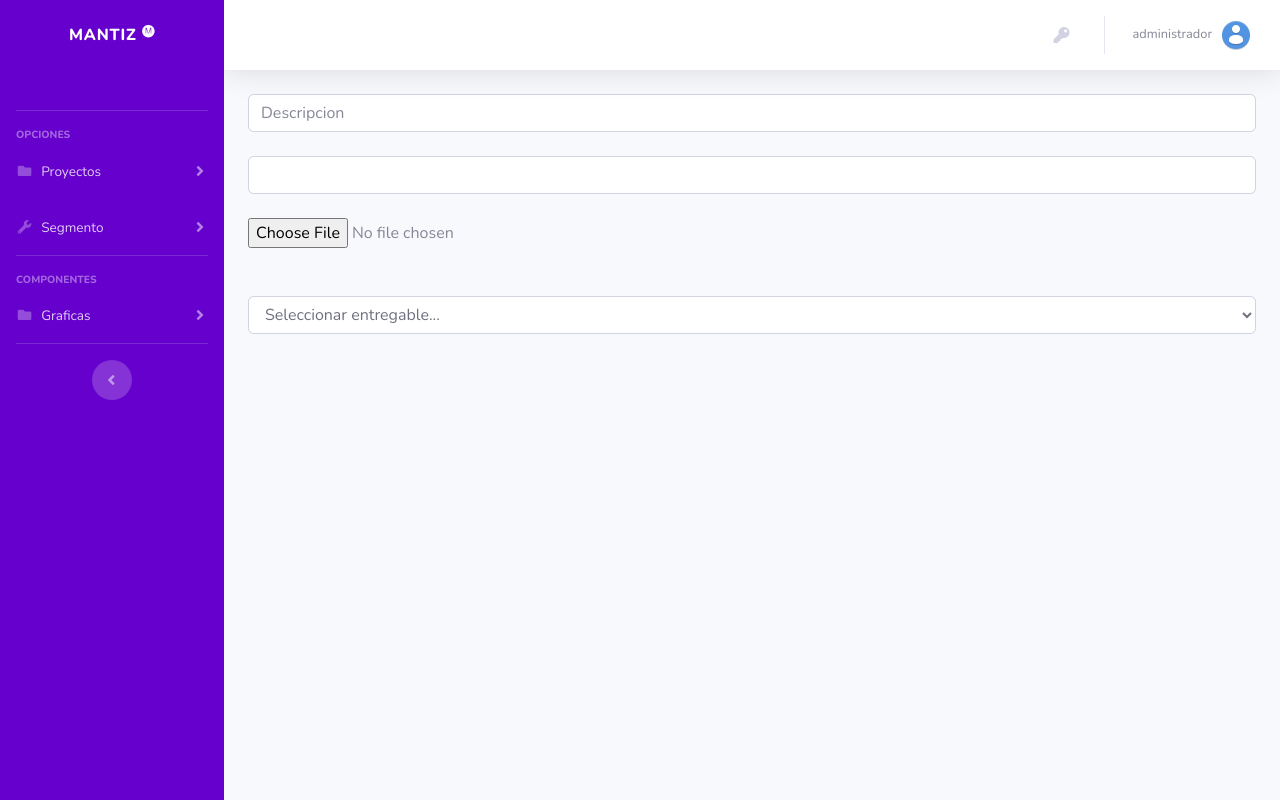
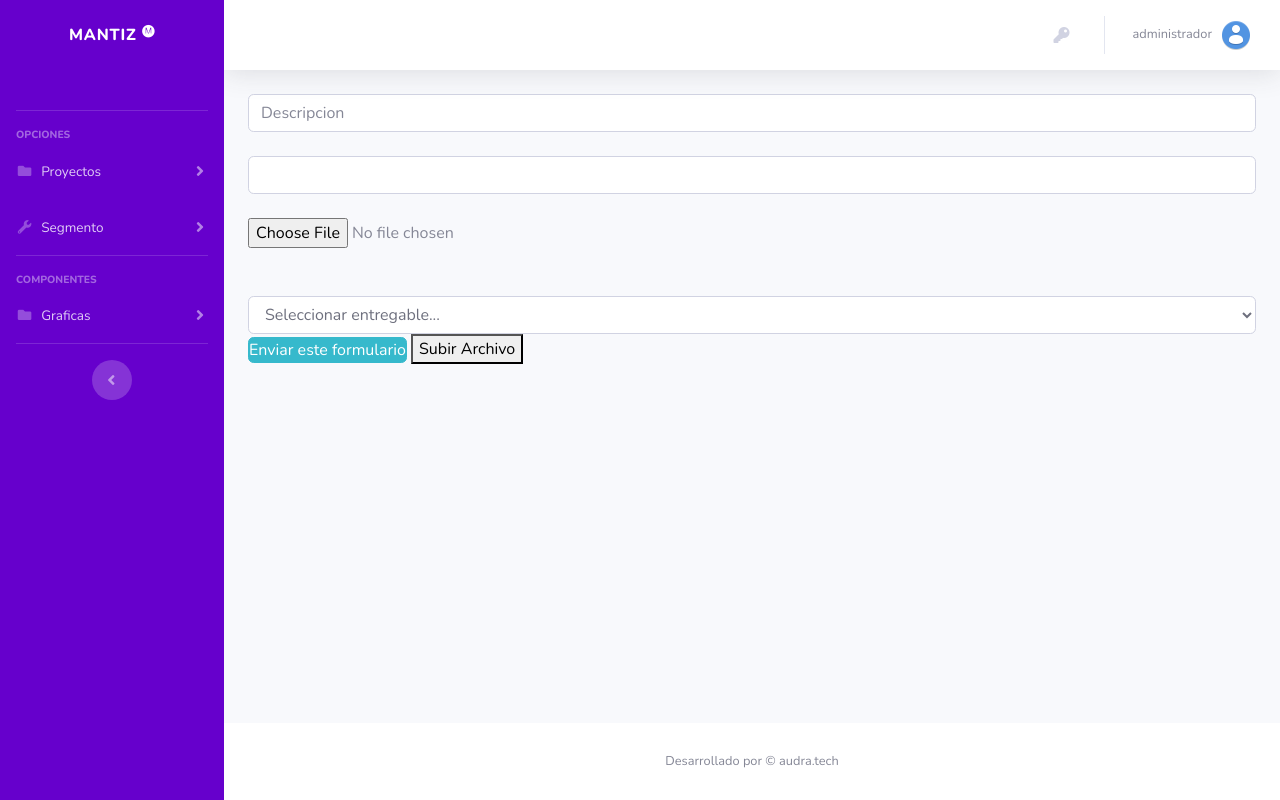
Before and after one commit to augurto/mantizb, a PHP site: page /subir_archivos.php?id_est=105 in a window 1280 px wide. Run offline with PHP 8.4, Linux system fonts and the light colour scheme; a user stored in the database is signed in; data comes from the database, SQL or seed files in the repository; data that the repository does not hold is empty.

Commit message:
boton enviar formulario

```diff
--- a/subir_archivos.php
+++ b/subir_archivos.php
@@ -115,7 +115,8 @@
 
                         ?>
                     <button >Subir Archivo</button>
-                    <button  class="btn btn-info btn-icon-split">Subir Archivo</button>
+                    <input  class="btn btn-info btn-icon-split" type="submit" value="Enviar este formulario" />
+                    <button >Subir Archivo</button>
 
 </form>
 
```
